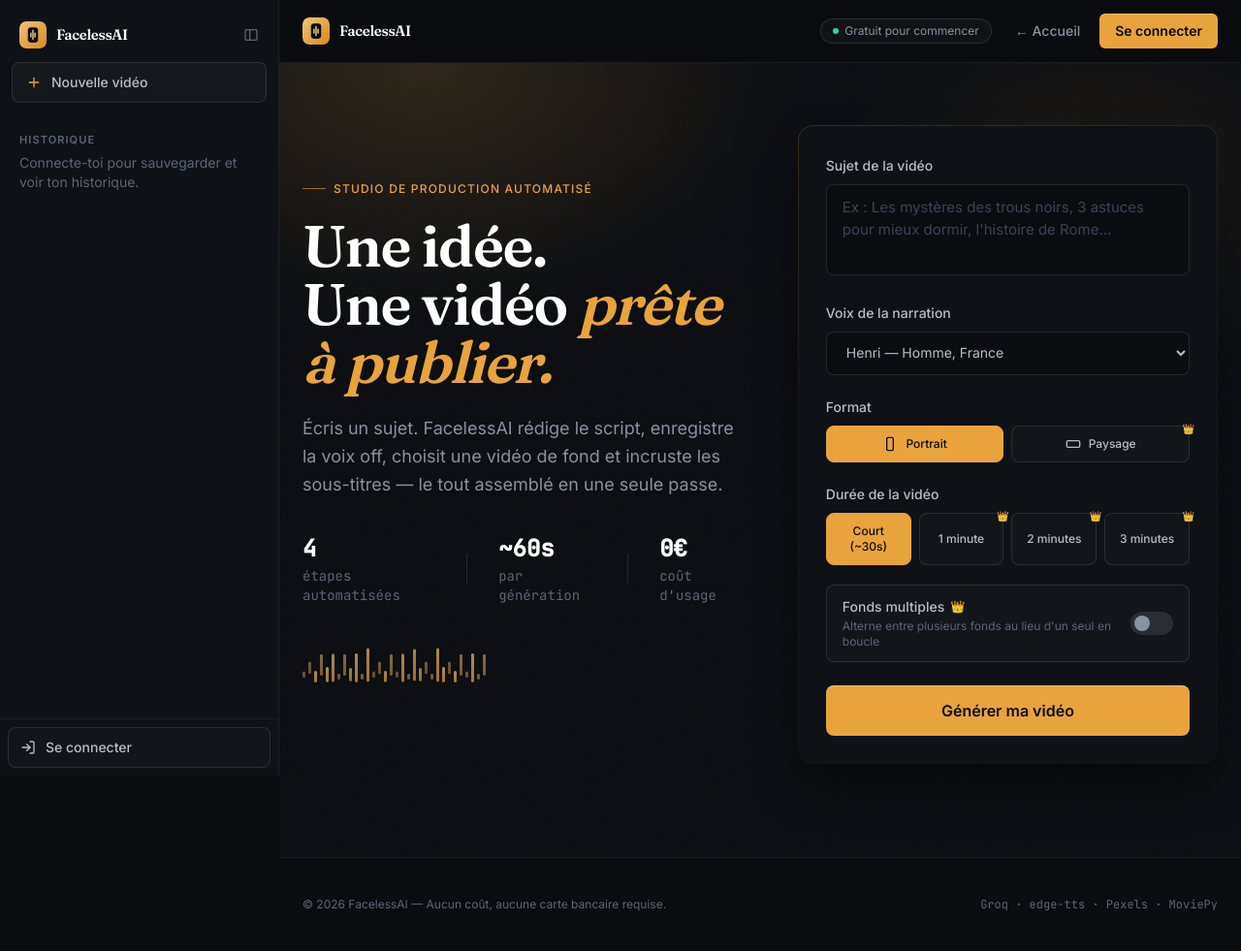
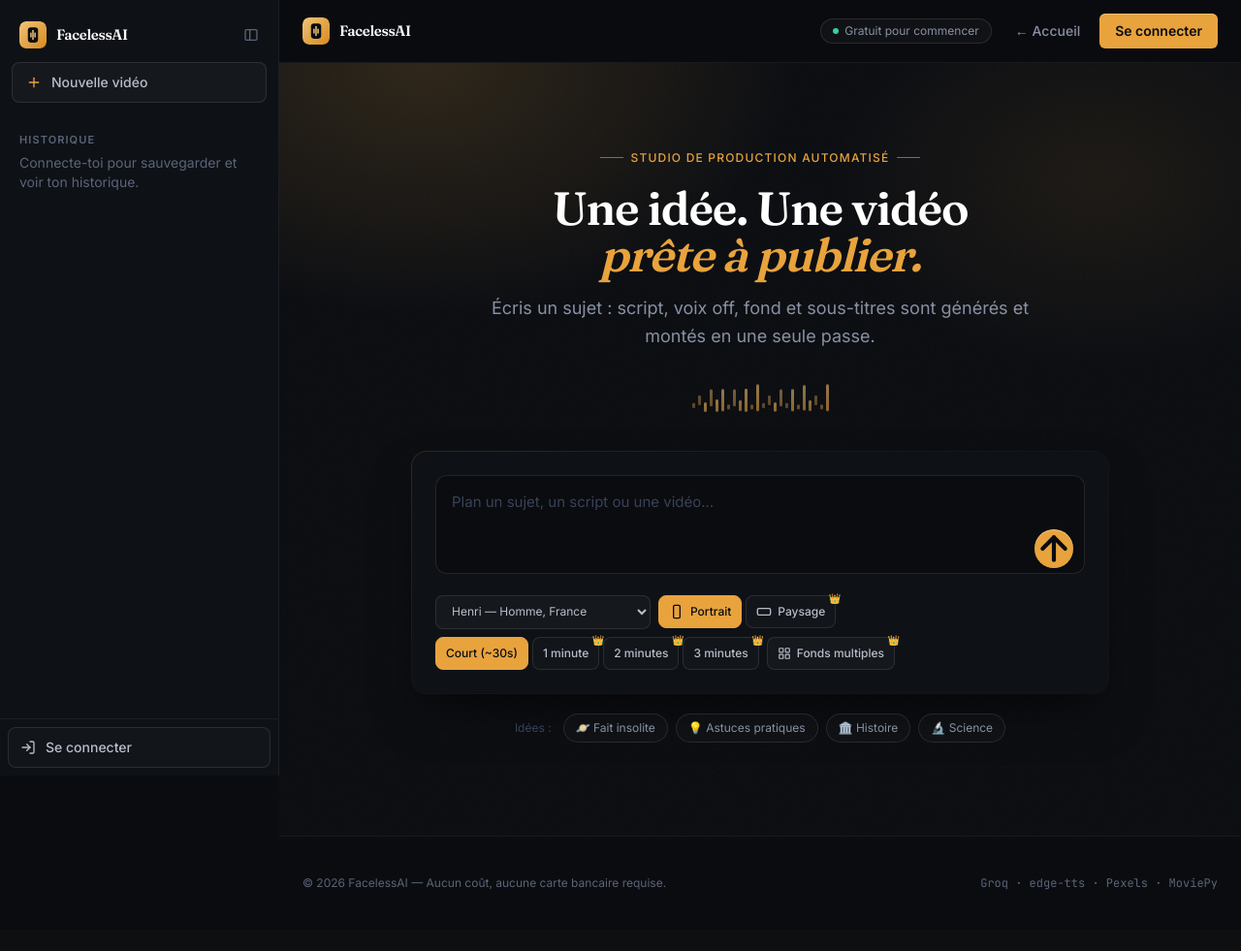
Before and after one commit to ilhandecamp-hash/-FacelessAI, a FastAPI app: page /app in a window 1280 px wide. Shown: the whole page at 97% size. After the commit the page ends 918 px from the top, so only its background shows below. Run offline with FastAPI, Linux system fonts and the light colour scheme; data that the repository does not hold is empty; some libraries are stand-ins or nearby versions.

Commit message:
Refait la page connectée façon InVideo et corrige le retour requires_premium
Hero centré avec grande carte de saisie immersive (bouton d'envoi rond
intégré, réglages en pills compacts) et raccourcis "Idées" fonctionnels
qui préremplissent de vrais sujets. Corrige aussi le frontend qui
ignorait silencieusement data.requires_premium et les liens vers
#section-tarifs qui pointaient vers la mauvaise page.

Co-Authored-By: Claude Sonnet 5 <noreply@anthropic.com>

```diff
--- a/templates/app.html
+++ b/templates/app.html
@@ -282,129 +282,99 @@
 
       <!-- Hero + generator panel -->
       <div class="relative overflow-hidden hero-glow grain">
-        <main class="relative max-w-6xl mx-auto px-6 pt-16 pb-24 grid lg:grid-cols-[1.05fr_1fr] gap-14 items-start">
+        <main class="relative max-w-3xl mx-auto px-6 pt-20 pb-24 flex flex-col items-center">
 
-          <!-- Left: pitch -->
-          <div class="rise rise-1 lg:sticky lg:top-28">
+          <!-- Centered pitch -->
+          <div class="rise rise-1 text-center">
             <span class="inline-flex items-center gap-2 text-xs font-medium tracking-widest text-amber-400 uppercase">
               <span class="h-px w-6 bg-amber-400/60"></span>
               Studio de production automatisé
+              <span class="h-px w-6 bg-amber-400/60"></span>
             </span>
-            <h1 class="mt-5 font-display text-5xl sm:text-6xl font-semibold tracking-tight text-white leading-[1.05]">
-              Une idée.<br />
-              Une vidéo <span class="italic text-amber-400">prête à publier.</span>
+            <h1 class="mt-5 font-display text-4xl sm:text-5xl font-semibold tracking-tight text-white leading-[1.1]">
+              Une idée. Une vidéo <span class="italic text-amber-400">prête à publier.</span>
             </h1>
-            <p class="mt-6 text-lg text-ink-300 max-w-md leading-relaxed">
-              Écris un sujet. FacelessAI rédige le script, enregistre la voix off,
-              choisit une vidéo de fond et incruste les sous-titres — le tout
-              assemblé en une seule passe.
+            <p class="mt-4 text-lg text-ink-300 max-w-xl mx-auto leading-relaxed">
+              Écris un sujet : script, voix off, fond et sous-titres sont générés et montés en une seule passe.
             </p>
 
-            <div class="mt-9 flex items-center gap-8 font-mono-num text-sm">
-              <div>
-                <p class="text-2xl text-white font-semibold">4</p>
-                <p class="text-ink-400 mt-0.5">étapes automatisées</p>
-              </div>
-              <div class="h-8 w-px bg-white/10"></div>
-              <div>
-                <p class="text-2xl text-white font-semibold">~60s</p>
-                <p class="text-ink-400 mt-0.5">par génération</p>
-              </div>
-              <div class="h-8 w-px bg-white/10"></div>
-              <div>
-                <p class="text-2xl text-white font-semibold">0€</p>
-                <p class="text-ink-400 mt-0.5">coût d'usage</p>
-              </div>
-            </div>
-
-            <div class="waveform mt-10 flex items-end gap-[3px] h-10 opacity-70" aria-hidden="true">
-              <span></span><span></span><span></span><span></span><span></span><span></span><span></span><span></span>
+            <div class="waveform mt-8 flex items-end justify-center gap-[3px] h-8 opacity-60" aria-hidden="true">
               <span></span><span></span><span></span><span></span><span></span><span></span><span></span><span></span>
               <span></span><span></span><span></span><span></span><span></span><span></span><span></span><span></span>
               <span></span><span></span><span></span><span></span><span></span><span></span><span></span><span></span>
             </div>
           </div>
 
-          <!-- Right: generator card -->
-          <div class="rise rise-2 w-full p-px rounded-2xl card-edge shadow-2xl shadow-black/60">
-            <div class="bg-ink-900 rounded-[15px] p-6 sm:p-7">
-              <div id="usage-banner" class="hidden mb-5 flex items-center justify-between gap-3 rounded-lg border border-white/10 bg-white/[0.02] px-4 py-2.5 text-xs">
+          <!-- Central generator card -->
+          <div class="rise rise-2 w-full mt-10 p-px rounded-2xl card-edge shadow-2xl shadow-black/60">
+            <div class="bg-ink-900 rounded-[15px] p-5 sm:p-6">
+              <div id="usage-banner" class="hidden mb-4 flex items-center justify-between gap-3 rounded-lg border border-white/10 bg-white/[0.02] px-4 py-2.5 text-xs">
                 <span id="usage-banner-text" class="text-ink-300"></span>
-                <a href="#section-tarifs" id="usage-banner-cta" class="hidden shrink-0 inline-flex items-center gap-1 font-semibold text-amber-400 hover:text-amber-300 transition">
+                <a href="/#section-tarifs" id="usage-banner-cta" class="hidden shrink-0 inline-flex items-center gap-1 font-semibold text-amber-400 hover:text-amber-300 transition">
                   👑 Passer Premium
                 </a>
               </div>
 
-              <form id="generate-form" class="flex flex-col gap-5">
-                <div>
-                  <label for="sujet" class="text-sm font-medium text-ink-200">Sujet de la vidéo</label>
+              <form id="generate-form" class="flex flex-col gap-4">
+                <!-- Prompt-style textarea with embedded submit button -->
+                <div class="relative">
                   <textarea
                     id="sujet"
                     name="sujet"
                     rows="3"
                     required
-                    placeholder="Ex : Les mystères des trous noirs, 3 astuces pour mieux dormir, l'histoire de Rome..."
-                    class="mt-2 w-full resize-none rounded-lg bg-ink-950 border border-white/10 px-4 py-3 text-[15px] text-ink-100 placeholder-ink-500 focus:outline-none focus:ring-2 focus:ring-amber-400/50 focus:border-amber-400/40 transition"
+                    placeholder="Plan un sujet, un script ou une vidéo..."
+                    class="w-full resize-none rounded-xl bg-ink-950 border border-white/10 px-4 py-4 pr-16 text-[15px] text-ink-100 placeholder-ink-500 focus:outline-none focus:ring-2 focus:ring-amber-400/50 focus:border-amber-400/40 transition"
                   ></textarea>
+                  <button
+                    type="submit"
+                    id="submit-btn"
+                    aria-label="Générer ma vidéo"
+                    class="absolute right-3 bottom-3 h-10 w-10 rounded-full bg-amber-400 hover:bg-amber-300 text-ink-950 flex items-center justify-center shadow-[0_1px_0_0_rgba(255,255,255,0.35)_inset] transition active:scale-[0.95] disabled:opacity-50 disabled:cursor-not-allowed"
+                  >
+                    <svg id="btn-spinner" class="hidden spinner h-5 w-5" viewBox="0 0 24 24" fill="none">
+                      <circle class="opacity-25" cx="12" cy="12" r="10" stroke="currentColor" stroke-width="4"></circle>
+                      <path class="opacity-90" fill="currentColor" d="M4 12a8 8 0 018-8v4a4 4 0 00-4 4H4z"></path>
+                    </svg>
+                    <svg id="btn-icon" class="h-4.5 w-4.5" viewBox="0 0 24 24" fill="none" stroke="currentColor" stroke-width="2.5" stroke-linecap="round" stroke-linejoin="round">
+                      <line x1="12" y1="19" x2="12" y2="5"></line>
+                      <polyline points="5 12 12 5 19 12"></polyline>
+                    </svg>
+                  </button>
                 </div>
 
-                <div>
-                  <label for="voice-select" class="text-sm font-medium text-ink-200">Voix de la narration</label>
+                <!-- Compact settings row -->
+                <div class="flex flex-wrap items-center gap-2">
                   <select
                     id="voice-select"
                     name="voice"
-                    class="mt-2 w-full rounded-lg bg-ink-950 border border-white/10 px-4 py-3 text-sm text-ink-100 focus:outline-none focus:ring-2 focus:ring-amber-400/50 focus:border-amber-400/40 transition"
+                    class="rounded-lg bg-white/[0.03] border border-white/10 pl-3 pr-8 py-2 text-xs text-ink-200 focus:outline-none focus:ring-2 focus:ring-amber-400/50 focus:border-amber-400/40 transition cursor-pointer"
                   >
-                    <option value="">Chargement des voix...</option>
+                    <option value="">Voix...</option>
                   </select>
-                </div>
 
-                <div>
-                  <span class="text-sm font-medium text-ink-200">Format</span>
-                  <div id="orientation-group" class="mt-2 grid grid-cols-2 gap-2">
+                  <div id="orientation-group" class="flex items-center gap-1">
                     <!-- Boutons de format injectés en JS -->
                   </div>
-                </div>
 
-                <div>
-                  <span class="text-sm font-medium text-ink-200">Durée de la vidéo</span>
-                  <div id="duration-group" class="mt-2 grid grid-cols-4 gap-2">
+                  <div id="duration-group" class="flex items-center gap-1">
                     <!-- Boutons de durée injectés en JS -->
                   </div>
+
+                  <button
+                    type="button"
+                    id="multi-fond-toggle"
+                    aria-pressed="false"
+                    class="relative flex items-center gap-1.5 rounded-lg border px-2.5 py-2 text-xs font-medium transition"
+                  >
+                    <svg xmlns="http://www.w3.org/2000/svg" class="h-3.5 w-3.5" viewBox="0 0 24 24" fill="none" stroke="currentColor" stroke-width="2" stroke-linecap="round" stroke-linejoin="round"><rect x="3" y="3" width="7" height="7" rx="1"></rect><rect x="14" y="3" width="7" height="7" rx="1"></rect><rect x="3" y="14" width="7" height="7" rx="1"></rect><rect x="14" y="14" width="7" height="7" rx="1"></rect></svg>
+                    Fonds multiples
+                    <span class="premium-crown hidden absolute -top-1.5 -right-1.5 text-[10px]">👑</span>
+                  </button>
                 </div>
-
-                <button
-                  type="button"
-                  id="multi-fond-toggle"
-                  aria-pressed="false"
-                  class="flex items-center justify-between gap-3 rounded-lg border border-white/10 bg-white/[0.02] px-4 py-3 text-left transition hover:bg-white/[0.05]"
-                >
-                  <span>
-                    <span class="flex items-center gap-1.5 text-sm font-medium text-ink-100">
-                      Fonds multiples
-                      <span class="premium-crown hidden text-xs">👑</span>
-                    </span>
-                    <span class="block text-xs text-ink-400 mt-0.5">Alterne entre plusieurs fonds au lieu d'un seul en boucle</span>
-                  </span>
-                  <span id="toggle-track" class="relative inline-flex h-6 w-11 shrink-0 items-center rounded-full bg-white/10 transition">
-                    <span id="toggle-dot" class="inline-block h-4 w-4 translate-x-1 rounded-full bg-ink-300 transition"></span>
-                  </span>
-                </button>
-
-                <button
-                  type="submit"
-                  id="submit-btn"
-                  class="mt-1 inline-flex items-center justify-center gap-2 rounded-lg bg-amber-400 hover:bg-amber-300 text-ink-950 font-semibold py-3.5 px-6 shadow-[0_1px_0_0_rgba(255,255,255,0.35)_inset] transition active:scale-[0.99] disabled:opacity-50 disabled:cursor-not-allowed"
-                >
-                  <svg id="btn-spinner" class="hidden spinner h-5 w-5" viewBox="0 0 24 24" fill="none">
-                    <circle class="opacity-25" cx="12" cy="12" r="10" stroke="currentColor" stroke-width="4"></circle>
-                    <path class="opacity-90" fill="currentColor" d="M4 12a8 8 0 018-8v4a4 4 0 00-4 4H4z"></path>
-                  </svg>
-                  <span id="btn-label">Générer ma vidéo</span>
-                </button>
               </form>
 
-              <div id="status-box" class="hidden mt-6 pt-5 border-t border-white/[0.06]">
+              <div id="status-box" class="hidden mt-5 pt-4 border-t border-white/[0.06]">
                 <div class="flex items-center justify-between">
                   <div class="step-item flex items-center gap-2.5" data-step="0">
                     <span class="step-dot h-6 w-6 rounded-full border border-white/15 flex items-center justify-center shrink-0 transition-colors">
@@ -445,12 +415,29 @@
                 <p id="status-text" class="mt-4 text-sm text-ink-300 text-center">Initialisation...</p>
               </div>
 
-              <div id="error-box" class="hidden mt-5 rounded-lg border border-red-500/25 bg-red-500/10 text-red-300 text-sm px-4 py-3 text-left"></div>
+              <div id="error-box" class="hidden mt-4 rounded-lg border border-red-500/25 bg-red-500/10 text-red-300 text-sm px-4 py-3 text-left"></div>
             </div>
           </div>
 
-          <!-- Result (spans both columns when shown) -->
-          <div id="result-box" class="hidden lg:col-span-2 w-full mt-4 flex flex-col items-center gap-4">
+          <!-- Featured shortcuts: real presets, not fake features -->
+          <div class="rise rise-3 w-full mt-5 flex flex-wrap items-center gap-2 justify-center">
+            <span class="text-xs text-ink-500 mr-1">Idées :</span>
+            <button type="button" class="shortcut-chip inline-flex items-center gap-1.5 rounded-full border border-white/10 bg-white/[0.02] hover:bg-white/[0.06] hover:border-amber-400/30 px-3 py-1.5 text-xs text-ink-300 hover:text-white transition" data-preset="Un fait fascinant et méconnu sur l'espace">
+              🪐 Fait insolite
+            </button>
+            <button type="button" class="shortcut-chip inline-flex items-center gap-1.5 rounded-full border border-white/10 bg-white/[0.02] hover:bg-white/[0.06] hover:border-amber-400/30 px-3 py-1.5 text-xs text-ink-300 hover:text-white transition" data-preset="3 astuces simples pour être plus productif au quotidien">
+              💡 Astuces pratiques
+            </button>
+            <button type="button" class="shortcut-chip inline-flex items-center gap-1.5 rounded-full border border-white/10 bg-white/[0.02] hover:bg-white/[0.06] hover:border-amber-400/30 px-3 py-1.5 text-xs text-ink-300 hover:text-white transition" data-preset="Un événement historique méconnu mais fascinant">
+              🏛️ Histoire
+            </button>
+            <button type="button" class="shortcut-chip inline-flex items-center gap-1.5 rounded-full border border-white/10 bg-white/[0.02] hover:bg-white/[0.06] hover:border-amber-400/30 px-3 py-1.5 text-xs text-ink-300 hover:text-white transition" data-preset="Une théorie scientifique expliquée simplement">
+              🔬 Science
+            </button>
+          </div>
+
+          <!-- Result -->
+          <div id="result-box" class="hidden w-full mt-10 flex flex-col items-center gap-4">
             <h2 class="font-display text-xl font-semibold text-white">Ta vidéo est prête</h2>
             <video
               id="result-video"
@@ -554,7 +541,7 @@
     const form = document.getElementById("generate-form");
     const submitBtn = document.getElementById("submit-btn");
     const btnSpinner = document.getElementById("btn-spinner");
-    const btnLabel = document.getElementById("btn-label");
+    const btnIcon = document.getElementById("btn-icon");
     const statusBox = document.getElementById("status-box");
     const statusText = document.getElementById("status-text");
     const errorBox = document.getElementById("error-box");
@@ -562,10 +549,16 @@
     const resultVideo = document.getElementById("result-video");
     const downloadLink = document.getElementById("download-link");
     const multiFondToggle = document.getElementById("multi-fond-toggle");
-    const toggleTrack = document.getElementById("toggle-track");
-    const toggleDot = document.getElementById("toggle-dot");
     const sujetInput = document.getElementById("sujet");
     const voiceSelect = document.getElementById("voice-select");
+
+    document.querySelectorAll(".shortcut-chip").forEach((chip) => {
+      chip.addEventListener("click", () => {
+        sujetInput.value = chip.dataset.preset || "";
+        sujetInput.focus();
+        sujetInput.scrollIntoView({ behavior: "smooth", block: "center" });
+      });
+    });
 
     async function loadVoices() {
       try {
@@ -610,7 +603,7 @@
         const btn = document.createElement("button");
         btn.type = "button";
         btn.dataset.duration = key;
-        btn.className = "duration-chip rounded-lg border px-2 py-2.5 text-xs font-medium text-center transition relative";
+        btn.className = "duration-chip rounded-lg border px-2.5 py-2 text-xs font-medium text-center transition relative";
         btn.innerHTML = `${meta.label}${key !== "court" ? '<span class="premium-crown hidden absolute -top-1.5 -right-1.5 text-[10px]">👑</span>' : ""}`;
         btn.addEventListener("click", () => {
           selectedDuration = key;
@@ -672,7 +665,7 @@
         const btn = document.createElement("button");
         btn.type = "button";
         btn.dataset.orientation = key;
-        btn.className = "orientation-chip flex items-center justify-center gap-2 rounded-lg border px-3 py-2.5 text-xs font-medium transition relative";
+        btn.className = "orientation-chip flex items-center justify-center gap-1.5 rounded-lg border px-2.5 py-2 text-xs font-medium transition relative";
         const crown = key !== "portrait" ? '<span class="premium-crown hidden absolute -top-1.5 -right-1.5 text-[10px]">👑</span>' : "";
         btn.innerHTML = `${ORIENTATION_ICONS[key] || ""}<span>${ORIENTATION_SHORT_LABELS[key] || key}</span>${crown}`;
         btn.addEventListener("click", () => {
@@ -703,12 +696,12 @@
 
     function updateToggleStyles() {
       multiFondToggle.setAttribute("aria-pressed", String(multiFond));
-      toggleTrack.classList.toggle("bg-amber-400", multiFond);
-      toggleTrack.classList.toggle("bg-white/10", !multiFond);
-      toggleDot.classList.toggle("translate-x-6", multiFond);
-      toggleDot.classList.toggle("translate-x-1", !multiFond);
-      toggleDot.classList.toggle("bg-ink-950", multiFond);
-      toggleDot.classList.toggle("bg-ink-300", !multiFond);
+      multiFondToggle.classList.toggle("bg-amber-400", multiFond);
+      multiFondToggle.classList.toggle("text-ink-950", multiFond);
+      multiFondToggle.classList.toggle("border-amber-400", multiFond);
+      multiFondToggle.classList.toggle("bg-white/[0.03]", !multiFond);
+      multiFondToggle.classList.toggle("text-ink-200", !multiFond);
+      multiFondToggle.classList.toggle("border-white/10", !multiFond);
     }
 
     multiFondToggle.addEventListener("click", () => {
@@ -1067,8 +1060,9 @@
 
     function setLoading(isLoading) {
       submitBtn.disabled = isLoading;
+      submitBtn.title = isLoading ? "Génération en cours..." : "Générer ma vidéo";
       btnSpinner.classList.toggle("hidden", !isLoading);
-      btnLabel.textContent = isLoading ? "Génération en cours..." : "Générer ma vidéo";
+      btnIcon.classList.toggle("hidden", isLoading);
     }
 
     function cycleStatus() {
@@ -1111,6 +1105,9 @@
               "Connexion requise",
               data.error || "Tu as utilisé tes générations gratuites. Connecte-toi pour continuer."
             );
+          } else if (data.requires_premium) {
+            errorBox.innerHTML = `${data.error || "Cette option est réservée aux membres Premium."} <a href="/#section-tarifs" class="underline font-semibold text-amber-400 hover:text-amber-300">Passer Premium →</a>`;
+            errorBox.classList.remove("hidden");
           } else {
             errorBox.textContent = data.error || "Une erreur inattendue est survenue. Veuillez réessayer.";
             errorBox.classList.remove("hidden");
```
